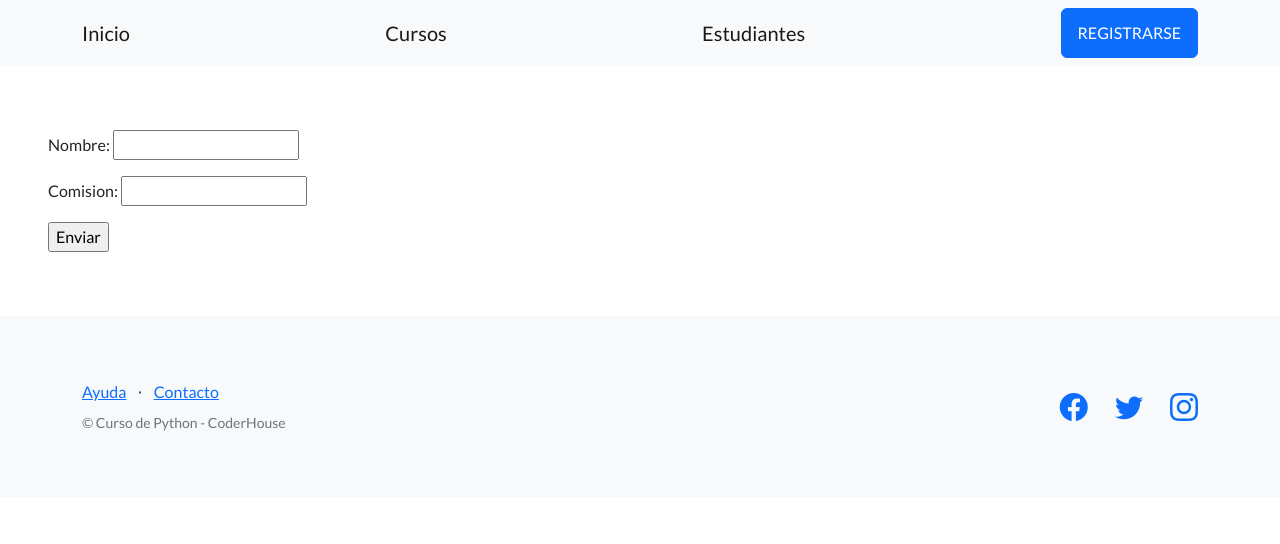
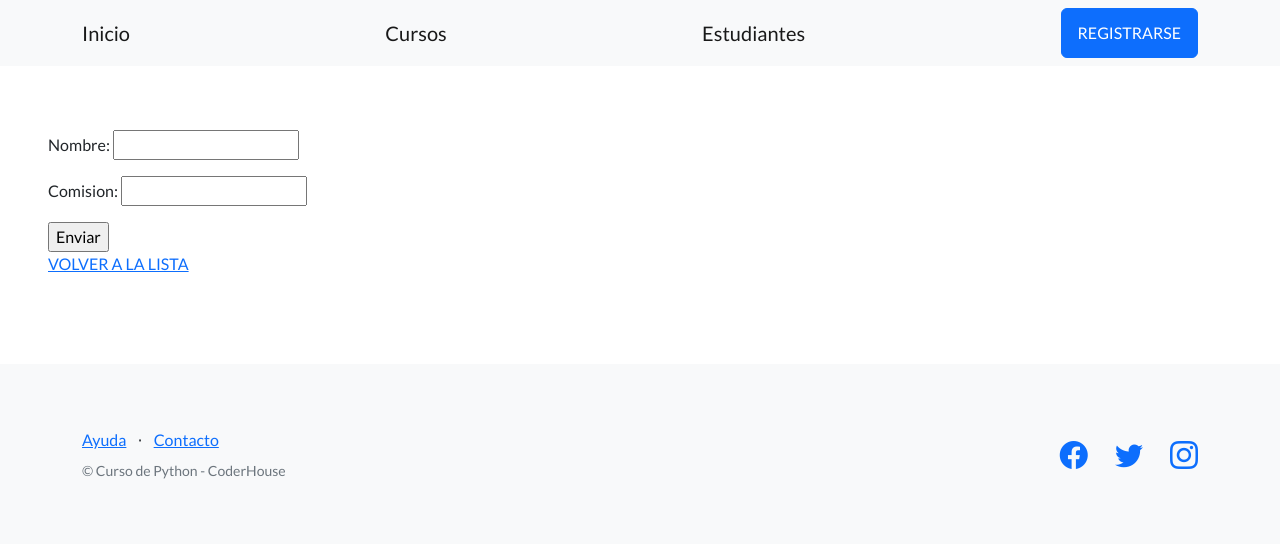
Before and after one commit to tomymagno/carpeta_django, a Django app: page /estudios/crear-curso/ in a window 1280 px wide. Shown: the top 544 px of the page. Run offline with Django 4.2, Linux system fonts and the light colour scheme; some libraries are stand-ins or nearby versions.

Commit message:
Mejoras a la navegacion

```diff
--- a/control_estudios/templates/control_estudios/formulario_curso.html
+++ b/control_estudios/templates/control_estudios/formulario_curso.html
@@ -11,4 +11,6 @@ Crear curso
     {{ formulario.errors }}
     <input type="submit" value="Enviar" />
 </form>
+<a href="{% url 'lista_cursos' %}">VOLVER A LA LISTA</a>
+<br><br>
 {% endblock contenido %}
--- a/control_estudios/templates/control_estudios/lista_cursos.html
+++ b/control_estudios/templates/control_estudios/lista_cursos.html
@@ -6,6 +6,8 @@ Lista de cursos
 
 {% block contenido %}
 <h3>Cursos:</h3>
+<a href="{% url 'crear_curso' %}">CREAR CURSO</a>
+<br><br>
 <ul>
 {% for curso in cursos %}
     <li>
```
